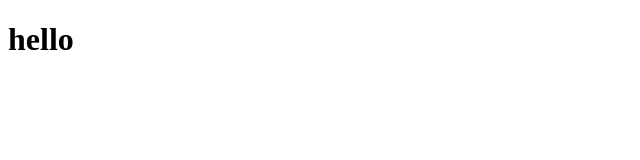
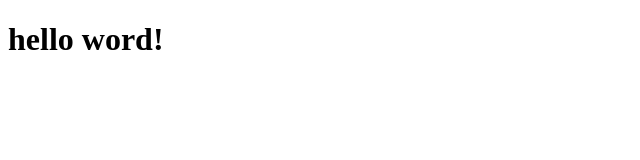
Before and after one commit to zhangyyds/test, a plain HTML site: page index.html in a window 1280 px wide. Shown: the whole page, without its empty margins (0-640 px from the left). Drawn offline with Linux system fonts and the light colour scheme.

Commit message:
hello word!

```diff
--- a/index.html
+++ b/index.html
@@ -15,6 +15,6 @@
     <title>Document</title>
 </head>
 <body>
-    <h1>hello</h1>
+    <h1>hello word!</h1>
 </body>
 </html>
```
